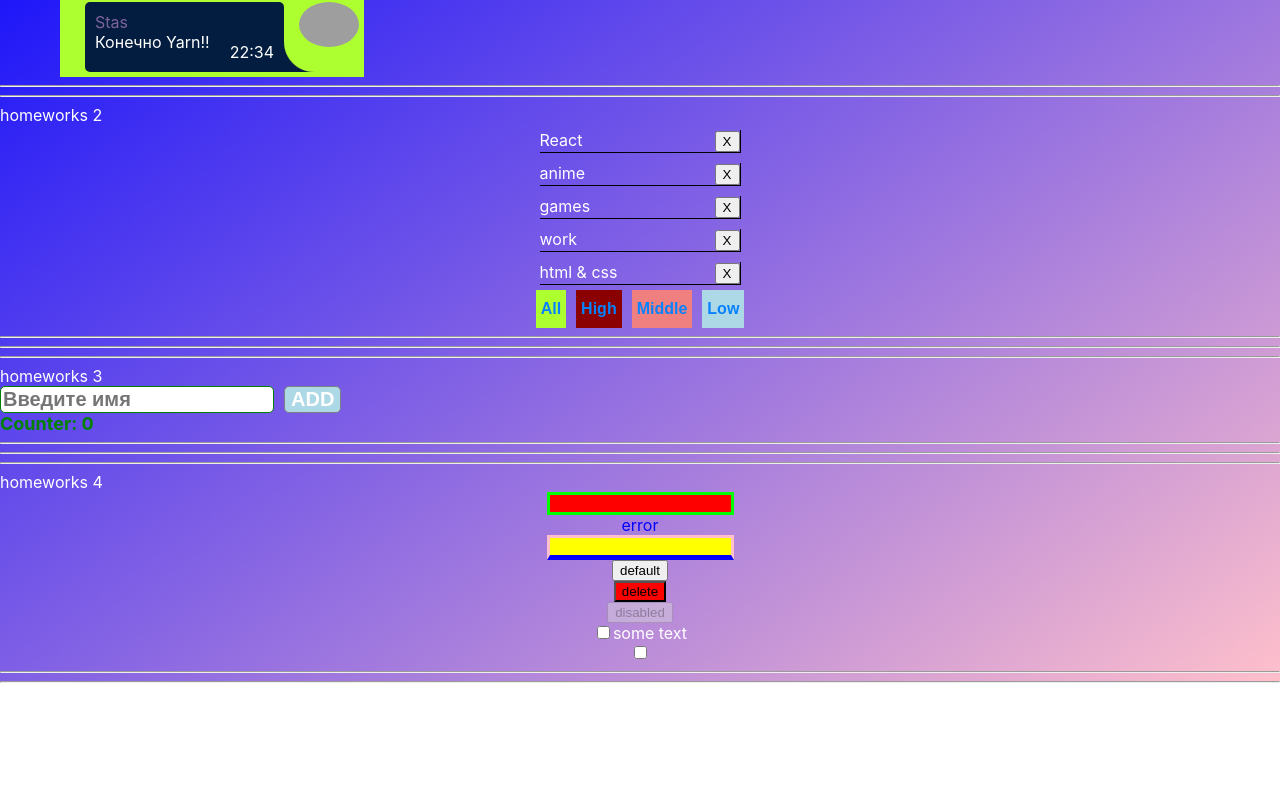
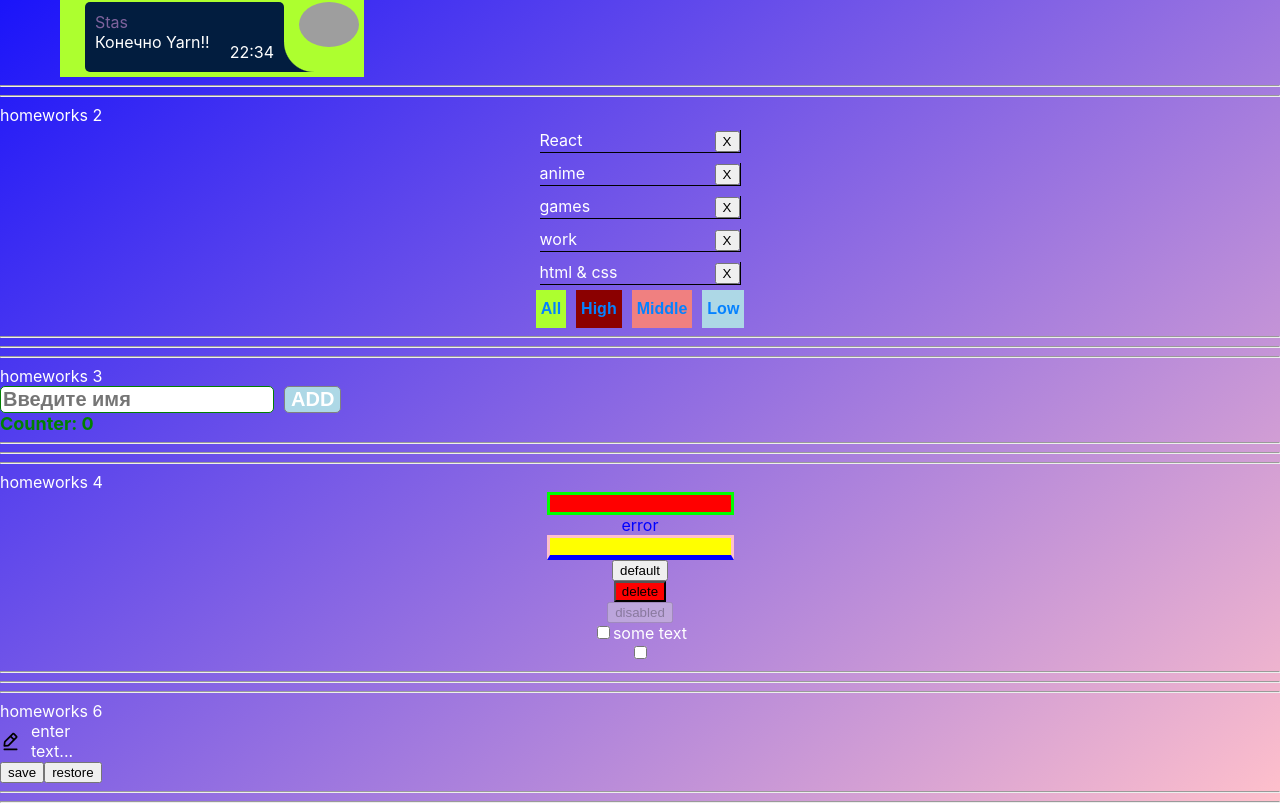
Before and after one commit to Vlad-Remnev/tasksIgnat, a React (Create React App) app: page /#/pre-junior in a window 1280 px wide. Shown: the part 209-1020 px from the top of the page. Before the commit the page ends 900 px from the top, so only its background shows below. Built offline with nearby package versions, Linux system fonts and the light colour scheme; grey boxes are pictures that could not be loaded.

Commit message:
change editableSpan

```diff
--- a/src/p2-homeworks/h5-rrd-v6/pages/PreJunior.tsx
+++ b/src/p2-homeworks/h5-rrd-v6/pages/PreJunior.tsx
@@ -12,7 +12,7 @@ function PreJunior() {
             <HW2/>
             <HW3/>
             <HW4/>
-            {/*<HW6/>*/}
+            <HW6/>
         </div>
     )
 }
--- a/src/p2-homeworks/h6/HW6.tsx
+++ b/src/p2-homeworks/h6/HW6.tsx
@@ -10,7 +10,7 @@ function HW6() {
         saveState<string>('editable-span-value', value)
     }
     const restore = () => {
-        // setValue()
+        setValue(restoreState<string>('editable-span-value', value))
     }
 
     return (
--- a/src/p2-homeworks/h6/common/c4-SuperEditableSpan/SuperEditableSpan.tsx
+++ b/src/p2-homeworks/h6/common/c4-SuperEditableSpan/SuperEditableSpan.tsx
@@ -1,6 +1,6 @@
 import React, {DetailedHTMLProps, InputHTMLAttributes, HTMLAttributes, useState} from 'react'
 import SuperInputText from '../../../h4/common/c1-SuperInputText/SuperInputText'
-
+import editIcon from '../editicon.svg'
 // тип пропсов обычного инпута
 type DefaultInputPropsType = DetailedHTMLProps<InputHTMLAttributes<HTMLInputElement>, HTMLInputElement>
 // тип пропсов обычного спана
@@ -31,25 +31,29 @@ const SuperEditableSpan: React.FC<SuperEditableSpanType> = (
     const {children, onDoubleClick, className, ...restSpanProps} = spanProps || {}
 
     const onEnterCallback = () => {
-        // setEditMode() // выключить editMode при нажатии Enter
-
+        setEditMode(!editMode)
         onEnter && onEnter()
     }
     const onBlurCallback = (e: React.FocusEvent<HTMLInputElement>) => {
-        // setEditMode() // выключить editMode при нажатии за пределами инпута
-
+        setEditMode(!editMode)
         onBlur && onBlur(e)
     }
     const onDoubleClickCallBack = (e: React.MouseEvent<HTMLSpanElement, MouseEvent>) => {
-        // setEditMode() // включить editMode при двойном клике
-
+        setEditMode(!editMode)
         onDoubleClick && onDoubleClick(e)
     }
 
-    const spanClassName = `${'сделать красивый стиль для спана'} ${className}`
+    const spanClassName = {
+        width: '30px',
+        '&:before': {
+            position: 'absolut'
+        }
+
+    }
 
     return (
-        <>
+        <div style={{display: "flex", alignItems: "center", gap: '10px'}}>
+            <img src = {editIcon} height='21px' width='21px'/>
             {editMode
                 ? (
                     <SuperInputText
@@ -62,7 +66,7 @@ const SuperEditableSpan: React.FC<SuperEditableSpanType> = (
                 ) : (
                     <span
                         onDoubleClick={onDoubleClickCallBack}
-                        className={spanClassName}
+                        style={spanClassName}
 
                         {...restSpanProps}
                     >
@@ -71,7 +75,7 @@ const SuperEditableSpan: React.FC<SuperEditableSpanType> = (
                     </span>
                 )
             }
-        </>
+        </div>
     )
 }
 
```
Also changed, not shown: src/p2-homeworks/h6/common/editicon.svg (added).
